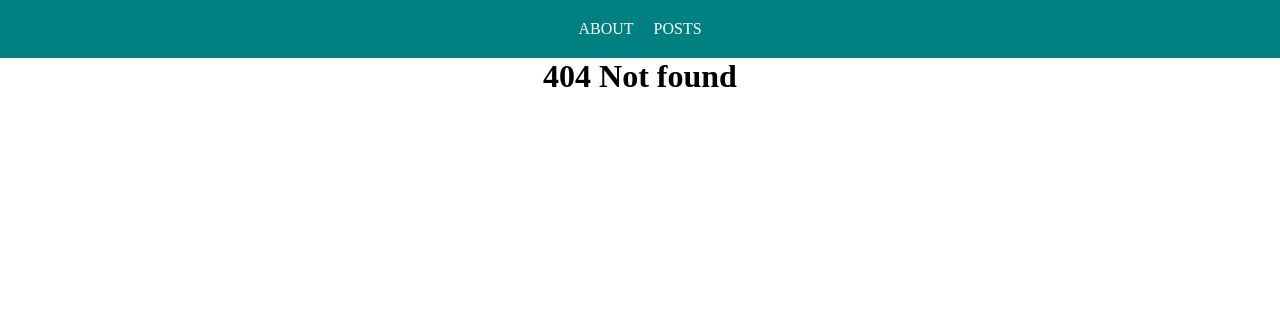
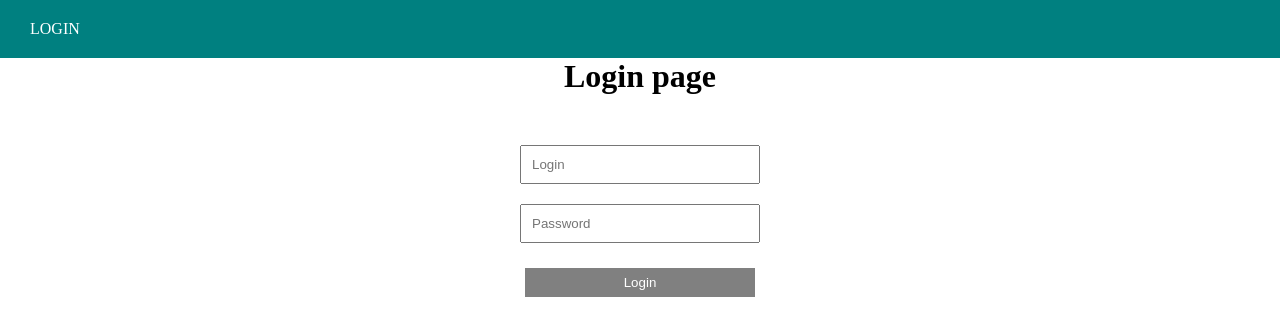
Before and after one commit to DmitrijPedan/react-course, a React (Create React App) app: page /login in a window 1280 px wide. Before the commit this address led to /not-found. Shown: the top 336 px of the page. Built offline with nearby package versions, Linux system fonts and the light colour scheme.

Commit message:
added fake auth

```diff
--- a/src/App.js
+++ b/src/App.js
@@ -1,25 +1,29 @@
-import React from "react";
+import React, {useState, useEffect} from "react";
 import './styles/App.css'
-import {BrowserRouter, Route, Switch, Redirect} from "react-router-dom";
+import {BrowserRouter} from "react-router-dom";
 import Navbar from "./components/UI/navbar/Navbar";
-import {routes} from "./router";
-
+import {AuthContext} from "./context";
+import AppRouter from "./components/AppRouter";
 
 function App() {
 
+  const [isAuth, setIsAuth] = useState(false);
+  const [authInProgress, setAuthInProgress] = useState(true);
+
+   useEffect(() => {
+     if (localStorage.getItem('is-auth')) {
+       setIsAuth(true);
+     }
+     setAuthInProgress(false);
+   }, []);
+
   return (
-    <BrowserRouter>
-      <Navbar/>
-      <Switch>
-        {routes.map(route =>
-          <Route
-            path={route.path}
-            component={route.component}
-            exact={route.exact}
-          />)}
-        <Redirect to="/not-found" />
-      </Switch>
-    </BrowserRouter>
+    <AuthContext.Provider value={{isAuth, setIsAuth, authInProgress}}>
+      <BrowserRouter>
+        <Navbar/>
+        <AppRouter isAuth={false}/>
+      </BrowserRouter>
+    </AuthContext.Provider>
   )
 
 }
--- /dev/null
+++ b/src/components/AppRouter.jsx
@@ -0,0 +1,42 @@
+import React, {useContext} from 'react';
+import {Redirect, Route, Switch} from "react-router-dom";
+import {privateRoutes, publicRoutes} from "../router";
+import {AuthContext} from "../context";
+import Loader from "./UI/loader/Loader";
+
+const AppRouter = () => {
+
+  const {isAuth, authInProgress} = useContext(AuthContext);
+
+  if (authInProgress) {
+    return <Loader/>
+  }
+
+  return (
+    <div>
+      {isAuth
+        ? <Switch>
+          {privateRoutes.map(route =>
+            <Route
+              key={route.path}
+              path={route.path}
+              component={route.component}
+              exact={route.exact}
+            />)}
+          <Redirect to="/posts" />
+        </Switch>
+        : <Switch>
+          {publicRoutes.map(route =>
+            <Route
+              key={route.path}
+              path={route.path}
+              component={route.component}
+              exact={route.exact}
+            />)}
+          <Redirect to="/login" />
+        </Switch>}
+    </div>
+  );
+};
+
+export default AppRouter;
--- a/src/components/UI/navbar/Navbar.jsx
+++ b/src/components/UI/navbar/Navbar.jsx
@@ -1,14 +1,32 @@
-import React from 'react';
+import React, {useContext} from 'react';
 import {Link} from "react-router-dom";
-import classes from './Navbar.module.css'
+import classes from './Navbar.module.css';
+import {AuthContext} from "../../../context";
+import Button from "../button/Button";
 
 const Navbar = () => {
+
+  const {isAuth, setIsAuth} = useContext(AuthContext);
+
+  const logout = () => {
+    setIsAuth(false);
+    localStorage.removeItem('is-auth');
+  }
+
   return (
     <div className={classes.navbar}>
-      <div className={classes.links}>
-        <Link to="/about">About</Link>
-        <Link to="/posts">Posts</Link>
+      <div>
+        {isAuth
+          ? <div className={classes.links}>
+            <Link to="/about">About</Link>
+            <Link to="/posts">Posts</Link>
+          </div>
+          : <div className={classes.links}>
+            <Link to="/login">Login</Link>
+          </div>
+        }
       </div>
+      {isAuth && <Button onClick={logout}>Logout</Button>}
     </div>
   );
 };
--- a/src/components/UI/navbar/Navbar.module.css
+++ b/src/components/UI/navbar/Navbar.module.css
@@ -4,7 +4,7 @@
     left: 0;
     top: 0;
     display: flex;
-    justify-content: center;
+    justify-content: space-between;
     align-items: center;
     padding: 20px;
     background-color: teal;
--- /dev/null
+++ b/src/context/index.js
@@ -0,0 +1,3 @@
+import {createContext} from "react";
+
+export const AuthContext = createContext(false);
--- /dev/null
+++ b/src/pages/Login.jsx
@@ -0,0 +1,39 @@
+import React, {useContext, useState} from 'react';
+import MyInput from "../components/UI/input/MyInput";
+import Button from "../components/UI/button/Button";
+import {AuthContext} from "../context";
+
+const Login = () => {
+
+  const [user, setUser] = useState({login: '', password: ''});
+  const {isAuth, setIsAuth} = useContext(AuthContext);
+
+  const login = (event) => {
+    event.preventDefault();
+    setIsAuth(true);
+    localStorage.setItem('is-auth', 'auth');
+  }
+
+  return (
+    <div>
+      <h1 style={{textAlign: 'center', marginBottom: '30'}}>Login page</h1>
+      <form className="form" onSubmit={(event) => login(event)}>
+        <MyInput
+          value={user.login}
+          type="text"
+          placeholder="Login"
+          onChange={e => setUser({...user, login: e.target.value})}
+        />
+        <MyInput
+          value={user.password}
+          type="password"
+          placeholder="Password"
+          onChange={e => setUser({...user, password: e.target.value})}
+        />
+        <Button disabled={user.login.length < 1 || user.password.length < 1}>Login</Button>
+      </form>
+    </div>
+  );
+};
+
+export default Login;
--- a/src/pages/PostSingle.jsx
+++ b/src/pages/PostSingle.jsx
@@ -18,7 +18,6 @@ const PostSingle = () => {
   const [fetchingComments, commentsLoading, CommentsError] = useFetching(async () => {
     const response = await PostService.getComments(params.id);
     setComments(response.data);
-    console.log(comments)
   })
 
 
--- a/src/router/index.js
+++ b/src/router/index.js
@@ -2,8 +2,13 @@ import About from "../pages/About";
 import Posts from "../pages/Posts";
 import PostSingle from "../pages/PostSingle";
 import NotFound from "../pages/NotFound";
+import Login from "../pages/Login";
 
-export const routes = [
+export const publicRoutes = [
+  {path: '/login', component: Login, exact: true},
+];
+
+export const privateRoutes = [
   {path: '/about', component: About, exact: true},
   {path: '/posts', component: Posts, exact: true},
   {path: '/posts/:id', component: PostSingle, exact: true},
```
